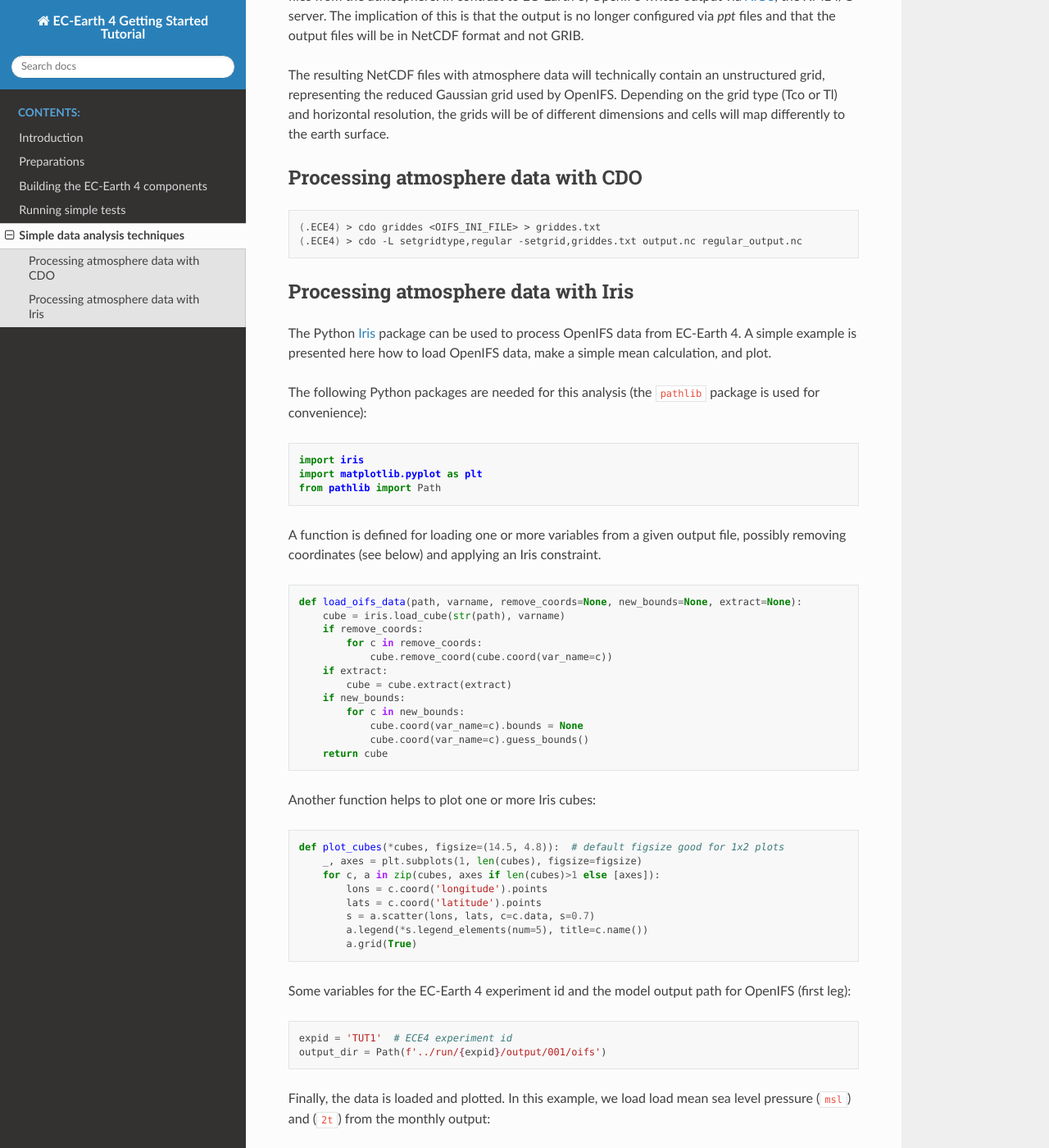
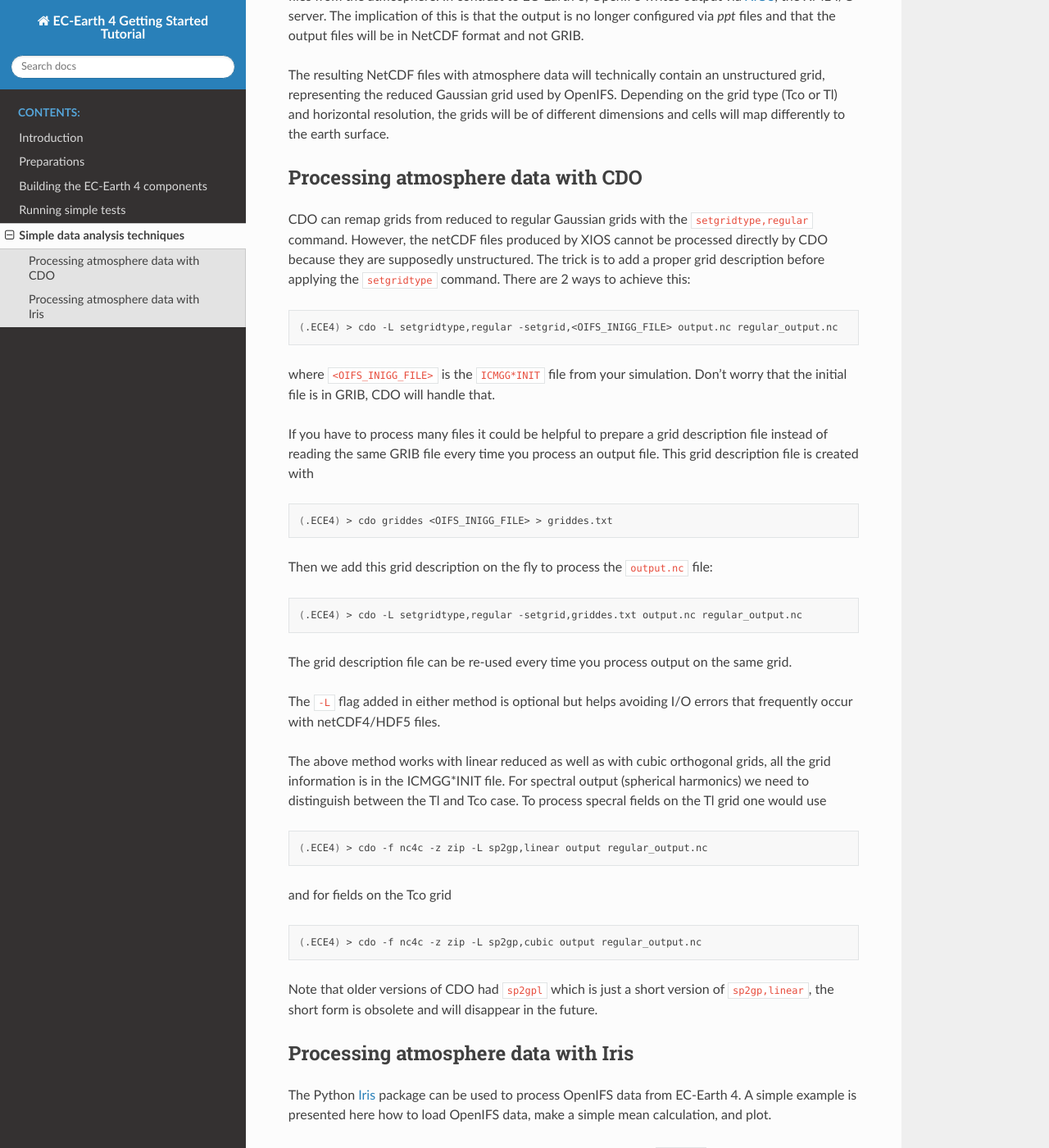
Before and after one commit to EC-Earth/ec-earth-4-tutorial, a Sphinx documentation site: the page built from source/data-analysis.rst, in a window 1280 px wide and 1400 px high, scrolled down 200 px. Shown: the whole window at 82% size. Built offline with Sphinx 7.4.7 and the Read the Docs theme 2.0.0, drawn with Linux system fonts in a browser that asks for light colours.

Commit message:
Update data-analysis.rst (#1)

```diff
--- a/source/data-analysis.rst
+++ b/source/data-analysis.rst
@@ -18,10 +18,53 @@ be of different dimensions and cells will map differently to the earth surface.
 Processing atmosphere data with CDO
 -----------------------------------
 
+CDO can remap grids from reduced to regular Gaussian grids with the ``setgridtype,regular``
+command. However, the netCDF files produced by XIOS cannot be processed directly by CDO
+because they are supposedly unstructured. The trick is to add a proper grid description
+before applying the ``setgridtype`` command. There are 2 ways to achieve this:
+
 .. code-block:: Bash
 
-    (.ECE4) > cdo griddes <OIFS_INI_FILE> > griddes.txt
+    (.ECE4) > cdo -L setgridtype,regular -setgrid,<OIFS_INIGG_FILE> output.nc regular_output.nc
+
+where ``<OIFS_INIGG_FILE>`` is the ``ICMGG*INIT`` file from your simulation. Don't worry that
+the initial file is in GRIB, CDO will handle that.
+
+If you have to process many files it could be helpful to prepare a grid description file
+instead of reading the same GRIB file every time you process an output file. This grid
+description file is created with
+
+.. code-block:: Bash
+
+    (.ECE4) > cdo griddes <OIFS_INIGG_FILE> > griddes.txt
+
+Then we add this grid description on the fly to process the ``output.nc`` file:
+
+.. code-block:: Bash
+
     (.ECE4) > cdo -L setgridtype,regular -setgrid,griddes.txt output.nc regular_output.nc
+
+The grid description file can be re-used every time you process output on the same grid.
+
+The ``-L`` flag added in either method is optional but helps avoiding I/O errors that frequently
+occur with netCDF4/HDF5 files.
+
+The above method works with linear reduced as well as with cubic orthogonal grids, all the grid
+information is in the ICMGG*INIT file. For spectral output (spherical harmonics) we need to
+distinguish between the Tl and Tco case. To process specral fields on the Tl grid one would use
+
+.. code-block:: Bash
+
+    (.ECE4) > cdo -f nc4c -z zip -L sp2gp,linear output regular_output.nc
+
+and for fields on the Tco grid
+
+.. code-block:: Bash
+
+    (.ECE4) > cdo -f nc4c -z zip -L sp2gp,cubic output regular_output.nc
+
+Note that older versions of CDO had ``sp2gpl`` which is just a short version of ``sp2gp,linear``,
+the short form is obsolete and will disappear in the future.
 
 
 Processing atmosphere data with Iris
```
